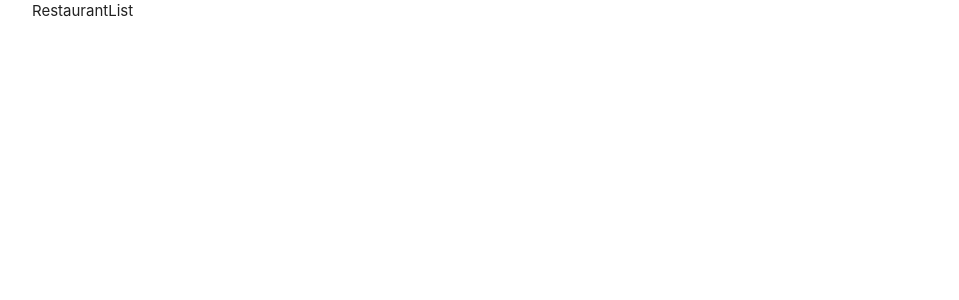
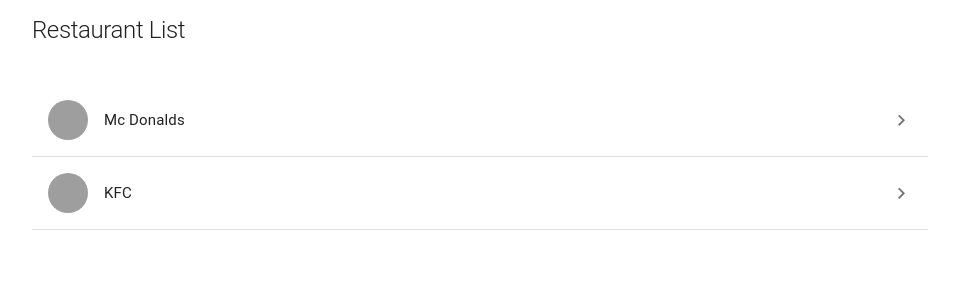
Before and after one commit to iqbalyudiar/react-typescript-food-app, a React app: page /restaurants in a window 1280 px wide. Shown: the top 300 px of the page, without its empty margins (160-1119 px from the left). Built offline with nearby package versions, Linux system fonts and the light colour scheme; grey boxes are pictures that could not be loaded.

Commit message:
feat: add restaurant list page with mock data

```diff
--- a/src/pages/RestaurantListPage/RestaurantList.tsx
+++ b/src/pages/RestaurantListPage/RestaurantList.tsx
@@ -1,7 +1,59 @@
-import React from 'react';
+import React, { Fragment } from 'react';
+import { useTranslation } from 'react-i18next';
+import {
+  Avatar,
+  Box,
+  Divider,
+  List,
+  ListItem,
+  ListItemAvatar,
+  ListItemIcon,
+  ListItemText,
+  Typography,
+} from '@mui/material';
+import { ChevronRight } from '@mui/icons-material';
 
 const RestaurantList: React.FC = () => {
-  return <div>RestaurantList</div>;
+  const { t } = useTranslation();
+  const items = [
+    {
+      id: 1,
+      name: 'Mc Donalds',
+      logo:
+        'https://seeklogo.com/images/M/mc-donald-s-logo-8568BCE03C-seeklogo.com.png',
+    },
+    {
+      id: 2,
+      name: 'KFC',
+      logo:
+        'https://seeklogo.com/images/K/kfc-new-logo-72E6348046-seeklogo.com.png',
+    },
+  ];
+  return (
+    <Box sx={{ width: '100%', paddingY: 2 }}>
+      <Typography variant="h1" sx={{ fontSize: 24, mb: 4 }}>
+        {t('restaurant.list.title')}
+      </Typography>
+      <List>
+        {items.map((item) => {
+          return (
+            <Fragment>
+              <ListItem sx={{ width: '100%', paddingY: 2 }} key={item.id}>
+                <ListItemAvatar>
+                  <Avatar alt={item.name} src={item.logo} />
+                </ListItemAvatar>
+                <ListItemText>{item.name}</ListItemText>
+                <ListItemIcon sx={{ justifyContent: 'flex-end' }}>
+                  <ChevronRight />
+                </ListItemIcon>
+              </ListItem>
+              <Divider />
+            </Fragment>
+          );
+        })}
+      </List>
+    </Box>
+  );
 };
 
 export default RestaurantList;
```
